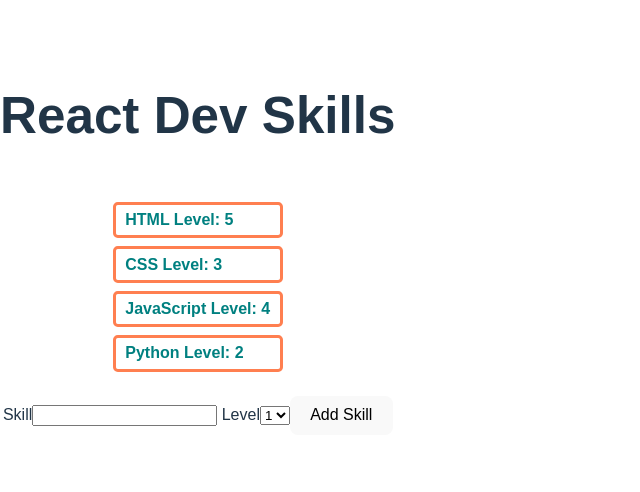
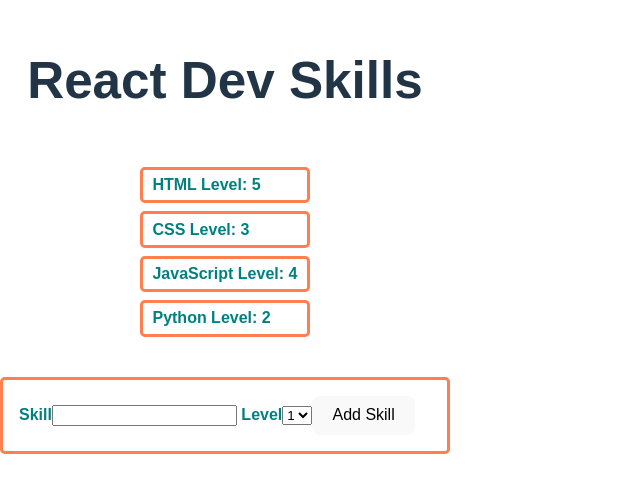
Before and after one commit to Ryanr416/react-dev-skills, a React (Vite) app: page / in a window 1280 px wide. Shown: the part 156-648 px from the top of the page, without its empty margins (0-640 px from the left). Built offline with nearby package versions, Linux system fonts and the light colour scheme.

Commit message:
added styling

```diff
--- a/src/NewSkillForm.css
+++ b/src/NewSkillForm.css
@@ -1,7 +1,3 @@
-
-
-
-
 
 .NewSkillForm {
     display: grid;
--- a/src/NewSkillForm.jsx
+++ b/src/NewSkillForm.jsx
@@ -3,6 +3,7 @@ import "./NewSkillForm.css";
 
 export default function NewSkillForm() {
     return (
+      <ul class="NewSkillForm">
       <form>
         <label>
           {" "}
@@ -21,5 +22,6 @@ export default function NewSkillForm() {
             <button>Add Skill</button>
         </label>
       </form>
+      </ul>
     );
   }
```
